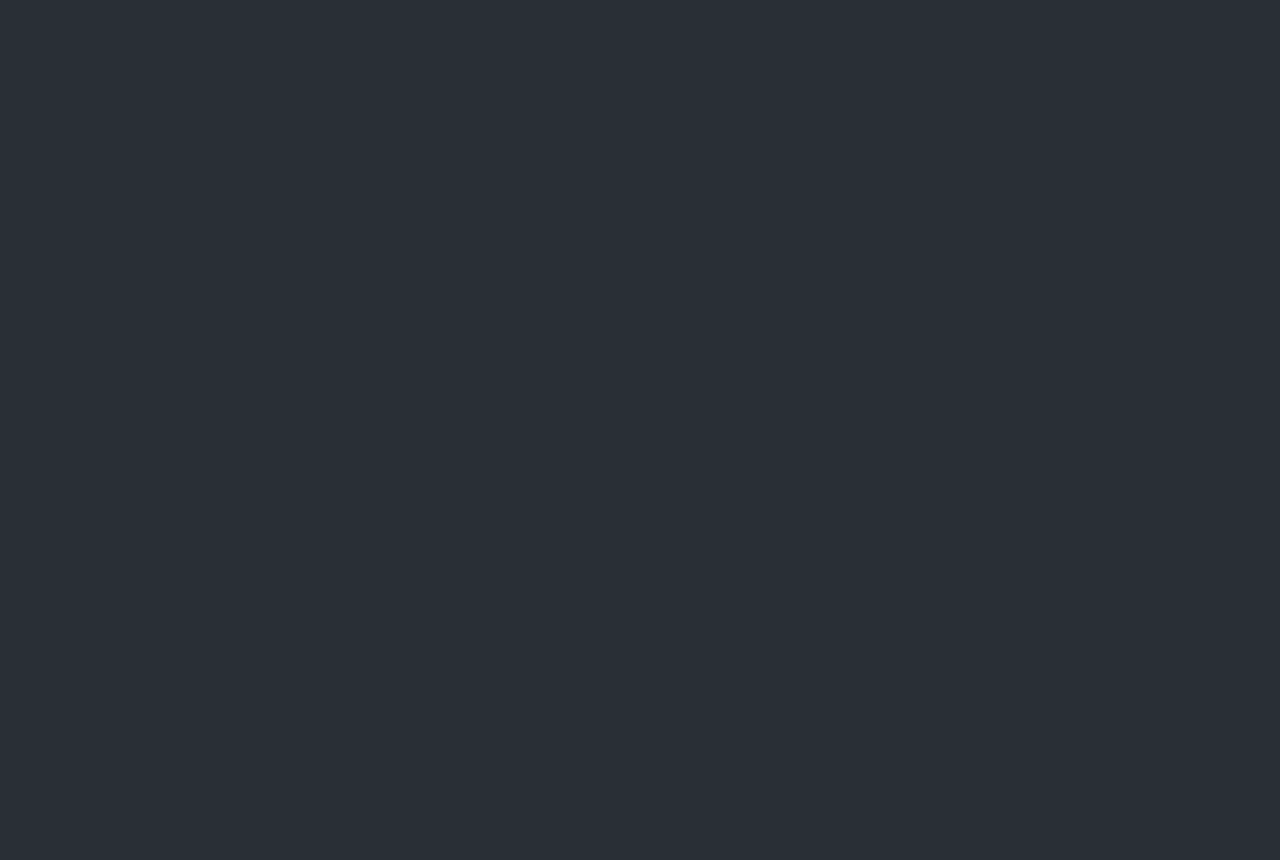
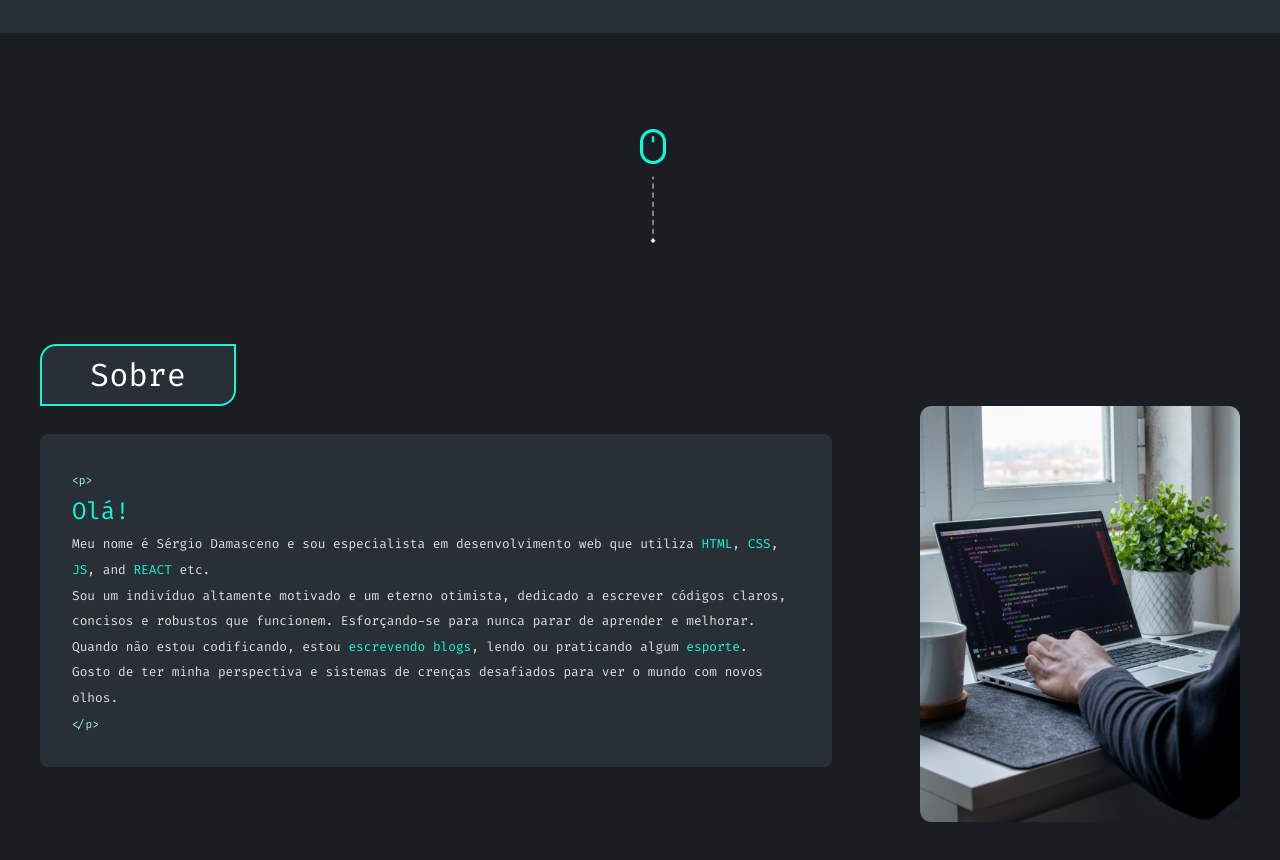
Before and after one commit to devdamasceno/estetica, a Next.js app: page / in a window 1280 px wide. Shown: the part 740-1600 px from the top of the page. Before the commit the page ends 800 px from the top, so only its background shows below. Built offline with nearby package versions, Linux system fonts and the light colour scheme.

Commit message:
About ajuste

```diff
--- /dev/null
+++ b/src/components/about/index.tsx
@@ -0,0 +1,44 @@
+import React from 'react';
+import styles from './styles.module.css';
+
+const About: React.FC = () => {
+  return (
+    <div className={styles.aboutContainer}>
+      <div className={styles.aboutScroll}>
+        <img src="/scroll.png" alt="Scroll icon" className={styles.image} />
+      </div>
+      <div className={styles.headingContent}>
+        <div className={styles.heading}>
+          <h2>Sobre</h2>
+        </div>
+      </div>
+      <div className={styles.aboutContentWrap}>
+        <div className={styles.aboutContent}>
+          <div className={styles.intro}>
+            <div className={styles.codeBlock}>
+              <span className={styles.codeTag}>&lt;p&gt;</span><br />
+              <span className={styles.highlight} style={{ fontSize: '1.5rem' }}>Olá!</span><br />
+              <span className={styles.highlightText}>
+                Meu nome é Sérgio Damasceno e sou especialista em desenvolvimento web que utiliza
+                <span className={styles.highlight}> HTML</span>,
+                <span className={styles.highlight}> CSS</span>,
+                <span className={styles.highlight}> JS</span>,
+                and
+                <span className={styles.highlight}> REACT</span> etc.<br />
+                Sou um indivíduo altamente motivado e um eterno otimista, dedicado a escrever códigos claros, concisos e robustos que funcionem. Esforçando-se para nunca parar de aprender e melhorar.<br />
+                Quando não estou codificando, estou <span className={styles.highlight}>escrevendo blogs</span>, lendo ou praticando algum <span className={styles.highlight}>esporte</span>.<br />
+                Gosto de ter minha perspectiva e sistemas de crenças desafiados para ver o mundo com novos olhos.<br />
+              </span>
+              <span className={styles.codeTag}>&lt;/p&gt;</span>
+            </div>
+          </div>
+          <div className={styles.aboutImage}>
+            <img src='/about.png' alt='Dev Code' />
+          </div>
+        </div>
+      </div>
+    </div>
+  );
+};
+
+export default About;
--- /dev/null
+++ b/src/components/about/styles.module.css
@@ -0,0 +1,101 @@
+.aboutContainer {
+  display: flex;
+  flex-direction: column;
+  align-items: center;
+  background-color: #1A1E23;
+  color: #e0e0e0;
+  margin-top: 4rem;
+  padding-bottom: 4rem;
+  width: 100%;
+}
+
+.aboutScroll {
+  margin: 6rem 0;
+}
+
+.aboutContent {
+  display: flex;
+  max-width: 1200px;
+  align-items: center;
+}
+
+.headingContent {
+  display: flex;
+  margin: 0 initial;
+  align-items: flex-start;
+  width: 100%;
+  max-width: 1200px;
+}
+
+.heading {
+  display: flex;
+  padding: 0.5rem 3rem;
+  background-color: #292F36;
+  border-top-left-radius: 1rem;
+  border-bottom-right-radius: 1rem;
+  border: 2px solid #12F7D6;
+}
+
+.heading h2 {
+  font-size: 2rem;
+  font-weight: 300;
+  color: #FFF;
+  margin: 0;
+  padding: 0;
+}
+
+.intro {
+  display: flex;
+  align-items: center;
+  max-width: 100%;
+}
+
+.codeBlock {
+  background-color: #292F36;
+  border-radius: 0.5rem;
+  margin-bottom: 2rem;
+  line-height: 1.6;
+  padding: 2rem 2rem;
+}
+
+.aboutImage img {
+  height: 26rem;
+  width: 20rem;
+}
+
+.codeTag {
+  color: #98FAEC;
+  font-size: 0.7rem;
+}
+
+.highlight {
+  color: #12F7D6;
+}
+
+.highlightText {
+  font-size: 0.8rem;
+  display: inline;
+}
+
+.image {
+  height: auto;
+  border-radius: 0.5rem;
+}
+
+
+
+@media (min-width: 768px) {
+  .intro {
+    flex-direction: row;
+    align-items: flex-start;
+  }
+
+  .codeBlock {
+    max-width: 90%;
+  }
+
+  .image {
+    max-width: 40%;
+    margin-left: 2rem;
+  }
+}
--- a/src/components/nav/index.tsx
+++ b/src/components/nav/index.tsx
@@ -48,9 +48,9 @@ const Nav: React.FC = () => {
           </section>
           <div className={styles.skillProfileCard}>
             <ul className={styles.skillProfileInfo}>
-              <li style={{ fontSize: '0.9rem'}}><FontAwesomeIcon icon={fa2} color='#12F7D6' size={'2x'} /> Linguagem<br />Programação</li>
-              <li style={{ fontSize: '0.9rem'}}><FontAwesomeIcon icon={fa6} color='#12F7D6' size={'2x'} /> Ferramentas<br />Desenvolvimento</li>
-              <li style={{ fontSize: '0.9rem'}}><FontAwesomeIcon icon={fa3} color='#12F7D6' size={'2x'} /> Anos de<br />experiencia</li>
+              <li style={{ fontSize: '0.9rem' }}><FontAwesomeIcon icon={fa2} color='#12F7D6' size={'2x'} /> Linguagem<br />Programação</li>
+              <li style={{ fontSize: '0.9rem' }}><FontAwesomeIcon icon={fa6} color='#12F7D6' size={'2x'} /> Ferramentas<br />Desenvolvimento</li>
+              <li style={{ fontSize: '0.9rem' }}><FontAwesomeIcon icon={fa3} color='#12F7D6' size={'2x'} /> Anos de<br />experiencia</li>
             </ul>
           </div>
         </main>
--- a/src/pages/index.tsx
+++ b/src/pages/index.tsx
@@ -2,6 +2,7 @@ import Head from 'next/head';
 import Header from '@/components/header';
 import styles from '@/styles/home.module.css';
 import Nav from '@/components/nav';
+import About from '@/components/about';
 
 export default function Home() {
   return (
@@ -16,6 +17,9 @@ export default function Home() {
       <div className={styles.container}>
         <Nav />
       </div>
+      <div >
+        <About />
+      </div>
     </>
   );
 }
--- a/src/styles/globals.css
+++ b/src/styles/globals.css
@@ -15,7 +15,7 @@
 html,
 body {
   background-color: #292F36;
-  color: #fff; /* Define a cor do texto como branco */
+  color: #fff;
 }
 
 body {
```
Also changed, not shown: public/about.png (added), public/scroll.png (added).
